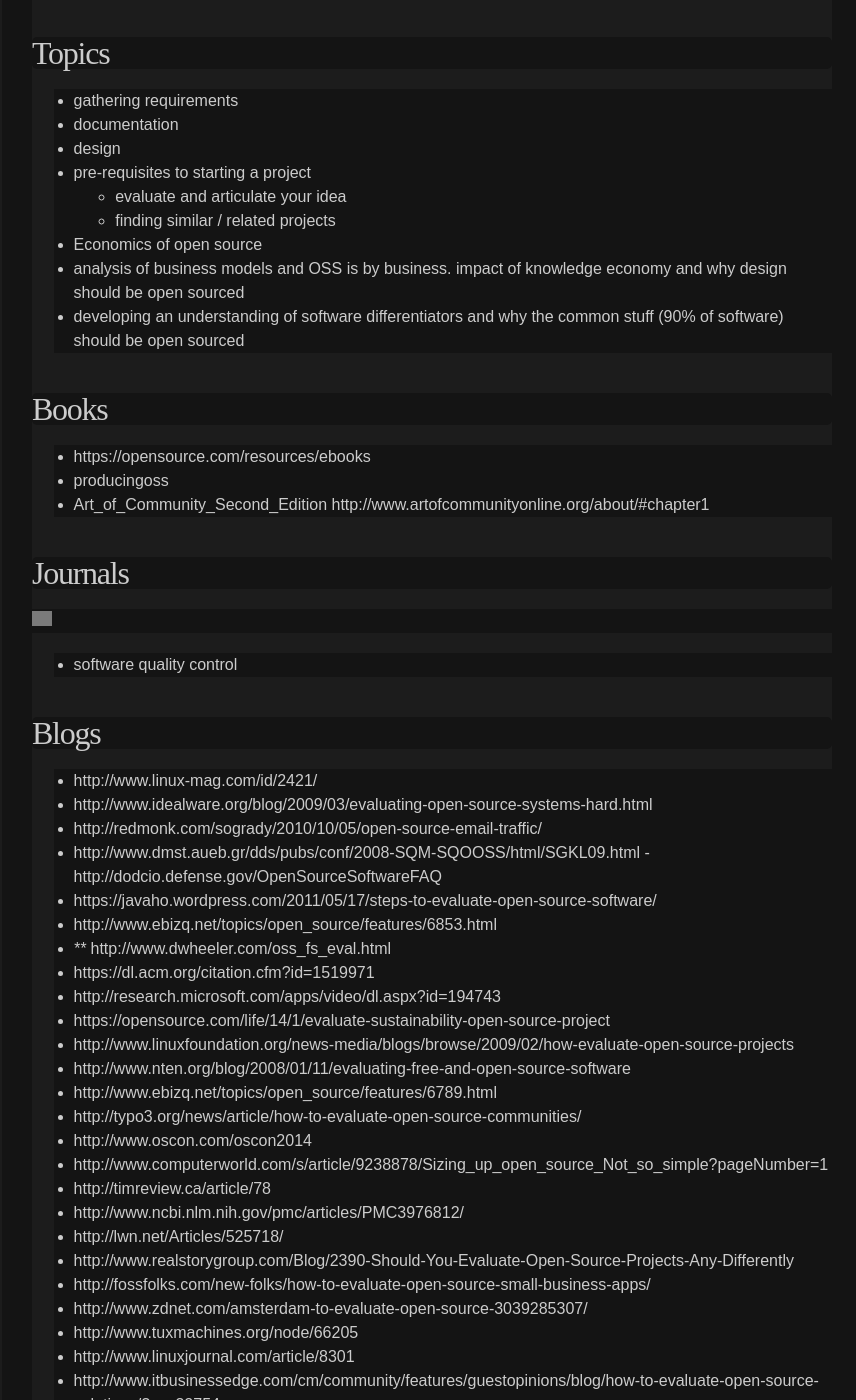
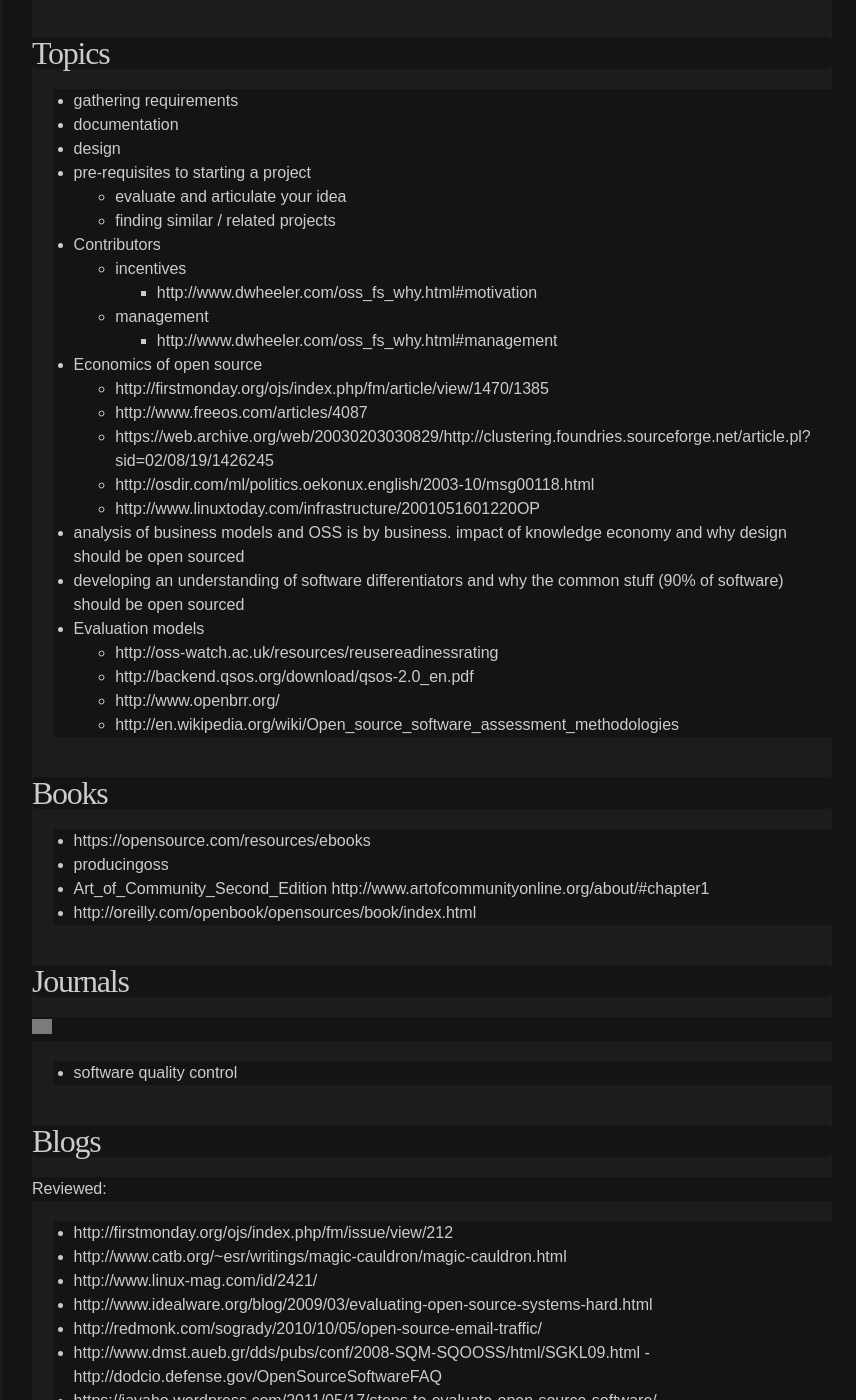
Before and after one commit to hbt/oss-checklist, a Jekyll site: the page built from resources.md, in a window 1280 px wide and 1400 px high, scrolled down 591 px. Shown: the whole window, without its empty margins (208-1064 px from the left). Built offline with Jekyll 4.4.1, drawn with Linux system fonts in a browser that asks for light colours; some of the changed text lies outside the part shown; grey boxes are pictures that could not be loaded.

Commit message:
more resources + flagged the ones reviewed

```diff
--- a/resources.md
+++ b/resources.md
@@ -6,6 +6,7 @@ permalink: /resources/
 
 
 ## checklist on howto review resources
+
 
 - skim through article
 - categorize
@@ -29,10 +30,29 @@ permalink: /resources/
 - pre-requisites to starting  a project
   - evaluate and articulate your idea
   - finding similar / related projects
+
+- Contributors
+    - incentives
+        - http://www.dwheeler.com/oss_fs_why.html#motivation
+    - management
+        - http://www.dwheeler.com/oss_fs_why.html#management
+
 - Economics of open source
+    - http://firstmonday.org/ojs/index.php/fm/article/view/1470/1385
+    - http://www.freeos.com/articles/4087
+    - https://web.archive.org/web/20030203030829/http://clustering.foundries.sourceforge.net/article.pl?sid=02/08/19/1426245
+    - http://osdir.com/ml/politics.oekonux.english/2003-10/msg00118.html
+    - http://www.linuxtoday.com/infrastructure/2001051601220OP
+
 -   analysis of business models and OSS is by business. impact of knowledge economy and why design should be open sourced
 -  developing an understanding of software differentiators and why the common stuff (90% of software) should be open sourced
 
+
+- Evaluation models
+    - http://oss-watch.ac.uk/resources/reusereadinessrating
+    - http://backend.qsos.org/download/qsos-2.0_en.pdf
+    - http://www.openbrr.org/
+    - http://en.wikipedia.org/wiki/Open_source_software_assessment_methodologies
 
 
 
@@ -41,6 +61,7 @@ permalink: /resources/
 - https://opensource.com/resources/ebooks
 - producingoss
 - Art_of_Community_Second_Edition  http://www.artofcommunityonline.org/about/#chapter1
+- http://oreilly.com/openbook/opensources/book/index.html
 
 
 ##Journals
@@ -51,6 +72,11 @@ permalink: /resources/
 
 
 ##Blogs
+
+Reviewed:
+
+- http://firstmonday.org/ojs/index.php/fm/issue/view/212
+- http://www.catb.org/~esr/writings/magic-cauldron/magic-cauldron.html
 - http://www.linux-mag.com/id/2421/
 - http://www.idealware.org/blog/2009/03/evaluating-open-source-systems-hard.html
 - http://redmonk.com/sogrady/2010/10/05/open-source-email-traffic/
@@ -144,6 +170,9 @@ http://www.welchco.com/02/14/01/60/00/10/3101.HTM
 ## Sites
 
 - codeplex.com
+- http://flossmetrics.org/
+- gitorious.com
+- http://www.libresoft.es/node/251/publications
 
 - http://firstmonday.org/ojs/index.php/fm/article/view/1018/939%26gt%3BI
 - http://www.dwheeler.com/oss_fs_why.html
@@ -198,6 +227,10 @@ http://www.welchco.com/02/14/01/60/00/10/3101.HTM
 
 - http://sourceforge.net/p/forge/helpwanted/misc/
 - http://www.reddit.com/r/opensource/
+- https://github.com/drakkr
+- http://larjona.wordpress.com/2012/01/06/what-happened-to-openbrr-business-readiness-rating-for-open-source/
+- http://ec.europa.eu/research/infocentre/article_en.cfm?id=/research/headlines/news/article_07_04_20_en.html&item=&artid=
+- http://www.libresoft.es/
 
 -http://stackoverflow.com/questions/2353179/what-is-the-best-method-to-gain-users-and-contributors-for-my-own-open-source-pr
 - http://stackoverflow.com/questions/2567766/best-practices-for-setup-and-management-of-an-open-source-project?rq=1
```
